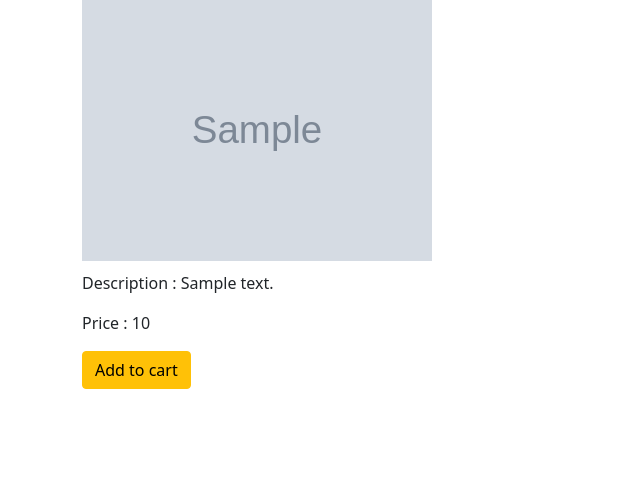
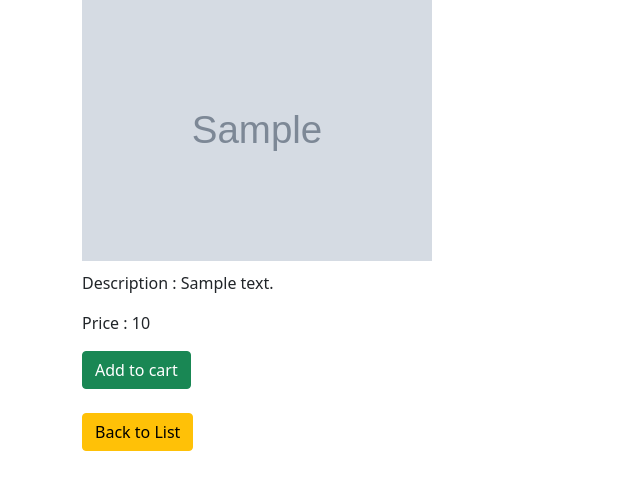
Before and after one commit to jamedadi/yummy, a Django app: page /item/detail/1/ in a window 1280 px wide. Shown: the part 182-672 px from the top of the page, without its empty margins (0-640 px from the left). Run offline with Django 3.2, Linux system fonts and the light colour scheme; tables that the repository leaves empty hold one stand-in row (values such as "Sample post"); grey boxes marked "Sample" are stand-in pictures; parts of the project's set-up code (start-up, migrations or seed data) failed here and were passed over.

Commit message:
Style(item/tempalte): style item templates

```diff
--- a/item/templates/item/delete.html
+++ b/item/templates/item/delete.html
@@ -8,6 +8,8 @@
 
             <input type="submit" value="delete" class="btn btn-danger">
         </form>
-        <a href="{% url 'item:detail' object.pk %}" class="btn btn-warning" style="margin-top: 20px">cancel</a>
+        <br>
+        <a href="{% url 'item:service-provider-list'  item.service.pk   item.category.pk %}"
+       class="btn btn-primary">Cancel</a>
     </div>
 {% endblock %}
--- a/item/templates/item/detail.html
+++ b/item/templates/item/detail.html
@@ -3,9 +3,13 @@
 {% block content %}
     <h4 class="text-warning"> {{ item.name }}</h4>
     <p>Category : {{ item.category.name }}</p>
-    <img style="max-width: 350px; margin-bottom: 10px" class="img" src="{{ item.image.url }}"
-         alt="{{ item.name }} image">
+    {% if item.image %}
+        <img style="max-width: 350px; margin-bottom: 10px" class="img" src="{{ item.image.url }}"
+             alt="{{ item.name }} image">
+    {% endif %}
     <p>Description : {{ item.description }}</p>
     <p>Price : {{ item.price }}</p>
-    <a href="#" class="btn btn-warning">Add to cart</a>
+    <a href="#" class="btn btn-success">Add to cart</a><br><br>
+    <a href="{% url 'item:list'  item.service.pk   item.category.pk %}"
+       class="btn btn-warning">Back to List</a>
 {% endblock %}
--- a/item/urls.py
+++ b/item/urls.py
@@ -5,7 +5,7 @@ from item.views import ItemUpdateView, ItemDetailView, ItemDeleteView, ServicePr
 app_name = 'item'
 
 urlpatterns = [
-    path('create/<int:serice_pk>/<int:category_pk>/', ItemCreateView.as_view(), name='create'),
+    path('create/<int:service_pk>/<int:category_pk>/', ItemCreateView.as_view(), name='create'),
     path('update/<int:pk>/', ItemUpdateView.as_view(), name='update'),
     path('detail/<int:pk>/', ItemDetailView.as_view(), name='detail'),
     path('detail-serviceprovider/<int:pk>/', ServiceProviderItemDetailView.as_view(), name='detail-service-provider'),
--- a/item/views.py
+++ b/item/views.py
@@ -25,9 +25,15 @@ class ItemCreateView(IsServiceProvider, FormView):
         item = form.save(commit=False)
         item.service = self.kwargs['service']
         item.category = self.kwargs['category']
+        item.save()
         ItemLine.objects.create(item=item, quantity=form.cleaned_data['quantity'])
         item.save()
         return super().form_valid(form)
+
+    def get_success_url(self):
+        return reverse_lazy('item:service-provider-list',
+                            kwargs={'service_pk': self.kwargs['service'].pk, 'category_pk': self.kwargs['category'].pk}
+                            )
 
     def test_func(self):
         result = super().test_func()
@@ -55,6 +61,7 @@ class ItemUpdateView(IsServiceProvider, UpdateView):
     def form_valid(self, form):
         item = form.save(commit=False)
         item.line.quantity = form.cleaned_data['quantity']
+        item.line.save()
         item.save()
         return super().form_valid(form)
 
@@ -90,11 +97,15 @@ class ServiceProviderItemDetailView(IsServiceProvider, DetailView):
 class ItemDeleteView(IsServiceProvider, DeleteView):
     model = Item
     template_name = 'item/delete.html'
-    success_url = reverse_lazy('accounts:service-provider-profile')
 
     def test_func(self):
         result = super().test_func()
         return result and self.get_object().service.service_provider == self.request.user
+
+    def get_success_url(self):
+        return reverse_lazy('item:service-provider-list',
+                            kwargs={'service_pk': self.object.service.pk, 'category_pk': self.object.category.pk}
+                            )
 
 
 class BaseItemListView(ListView):
@@ -115,11 +126,12 @@ class ItemListView(BaseItemListView):
         return Item.objects.available().filter(service=self.kwargs['service'], category=self.kwargs['category'])
 
 
+@method_decorator(login_required(login_url=reverse_lazy('accounts:service-provider-login')), name='dispatch')
 class ServiceCategoryItemListView(IsServiceProvider, BaseItemListView):
     """
     This view is for service-provider panel
     """
-    template_name = 'item/service_category_item_list.html'
+    template_name = 'item/service_provider_item_list.html'
 
     def get_queryset(self):
         return Item.objects.filter(service=self.kwargs['service'], category=self.kwargs['category'])
@@ -128,3 +140,8 @@ class ServiceCategoryItemListView(IsServiceProvider, BaseItemListView):
         result = super().test_func()
         service_check = self.kwargs['service'].service_provider == self.request.user
         return result and service_check
+
+    def get_context_data(self, *, object_list=None, **kwargs):
+        context = super().get_context_data(object_list=None, **kwargs)
+        context['category'] = self.kwargs['category']
+        return context
```
Also changed, not shown: item/templates/item/item_list.html (+6 -2 lines), item/templates/item/service_category_item_list.html (deleted, +0 -21 lines), item/templates/item/service_provider_detail.html (+7 -3 lines), item/templates/item/service_provider_item_list.html (added, +27 -0 lines).
